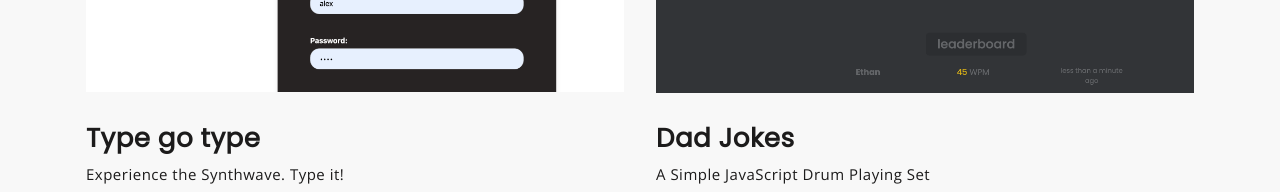
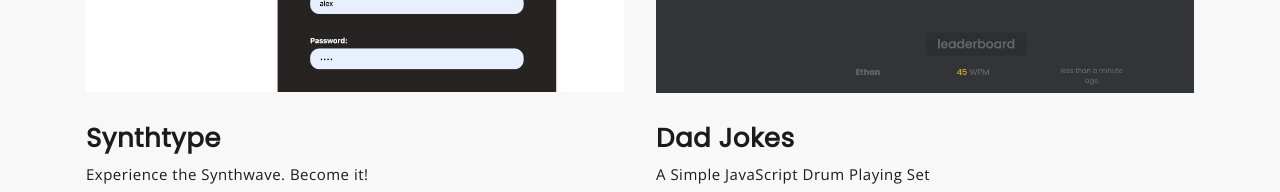
Before and after one commit to mjfung1/mjfung1.github.io, a plain HTML site: page index.html in a window 1280 px wide. Shown: the part 3320-3512 px from the top of the page. Drawn offline with nearby package versions, Linux system fonts and the light colour scheme.

Commit message:
title update

```diff
--- a/index.html
+++ b/index.html
@@ -524,9 +524,9 @@
                       data-category="2"
                     >
                       <div class="mu-item-thumbonail">
-                        <h3>Type go type</h3>
+                        <h3>Synthtype</h3>
                         <p>
-                          Experience the Synthwave. Type it!
+                          Experience the Synthwave. Become it!
                         </p>
                         <img
                           class="img-responsive"
@@ -535,7 +535,7 @@
                         />
                       </div>
                       <div class="mu-filter-item-content">
-                        <h3 class="mu-filter-item-title">Type go type</h3>
+                        <h3 class="mu-filter-item-title">Synthtype</h3>
                         <h4>JavaScript - CSS - HTML</h4>
                         <a
                           target="_blank"
```
